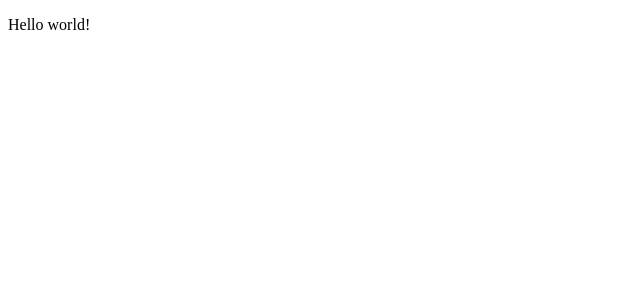
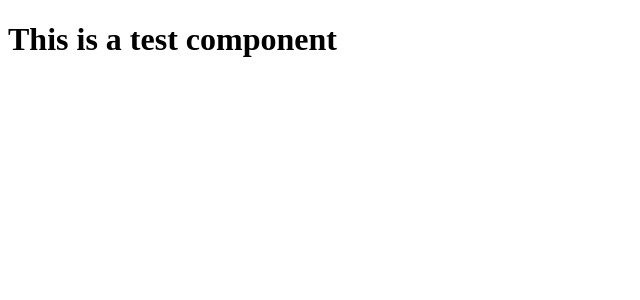
Before and after one commit to amosuro/boilerplate-react-redux, a React app: page / in a window 1280 px wide. Shown: the top 300 px of the page, without its empty margins (0-640 px from the left). Built offline with nearby package versions, Linux system fonts and the light colour scheme.

Commit message:
[SEED] - Set up testing environment w/Jest & enzyme

```diff
--- a/src/app.jsx
+++ b/src/app.jsx
@@ -1,11 +1,13 @@
 import React from 'react';
 import ReactDOM from 'react-dom';
+
+import TestComponent from './components/testComponent/testComponent';
 
 class App extends React.Component {
     render() {
         return (
             <div>
-                <p>Hello world!</p>
+                <TestComponent></TestComponent>
             </div>
         );
     }
--- /dev/null
+++ b/src/components/testComponent/testComponent.jsx
@@ -0,0 +1,11 @@
+import React from 'react';
+
+export default class TestComponent extends React.Component {
+    render() {
+        return (
+            <div>
+                <h1>This is a test component</h1>
+            </div>
+        );
+    }
+}
--- a/webpack.config.js
+++ b/webpack.config.js
@@ -43,5 +43,14 @@ module.exports = {
     devServer: {
         contentBase: path.resolve('dist'),
         port: 4000
+    },
+    externals: {
+        'react/addons': true,
+        'react/lib/ExecutionEnvironment': true,
+        'react/lib/ReactContext': true,
+        'react-addons-test-utils': 'react-dom',
+    },
+    node: {
+        fs: "empty"
     }
 };
```
Also changed, not shown: package.json (+16 -1 lines), .babelrc, 2 other files (tests, documents, lock files or other folders).
